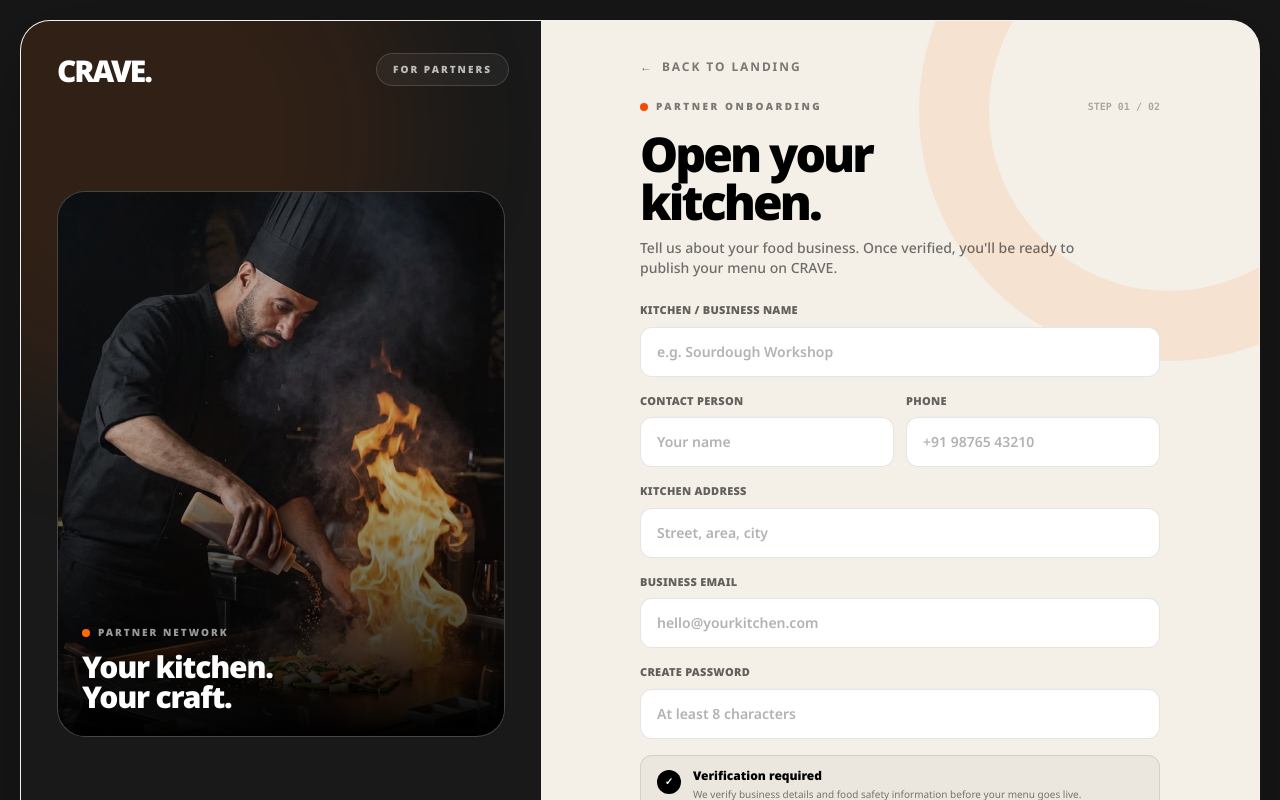
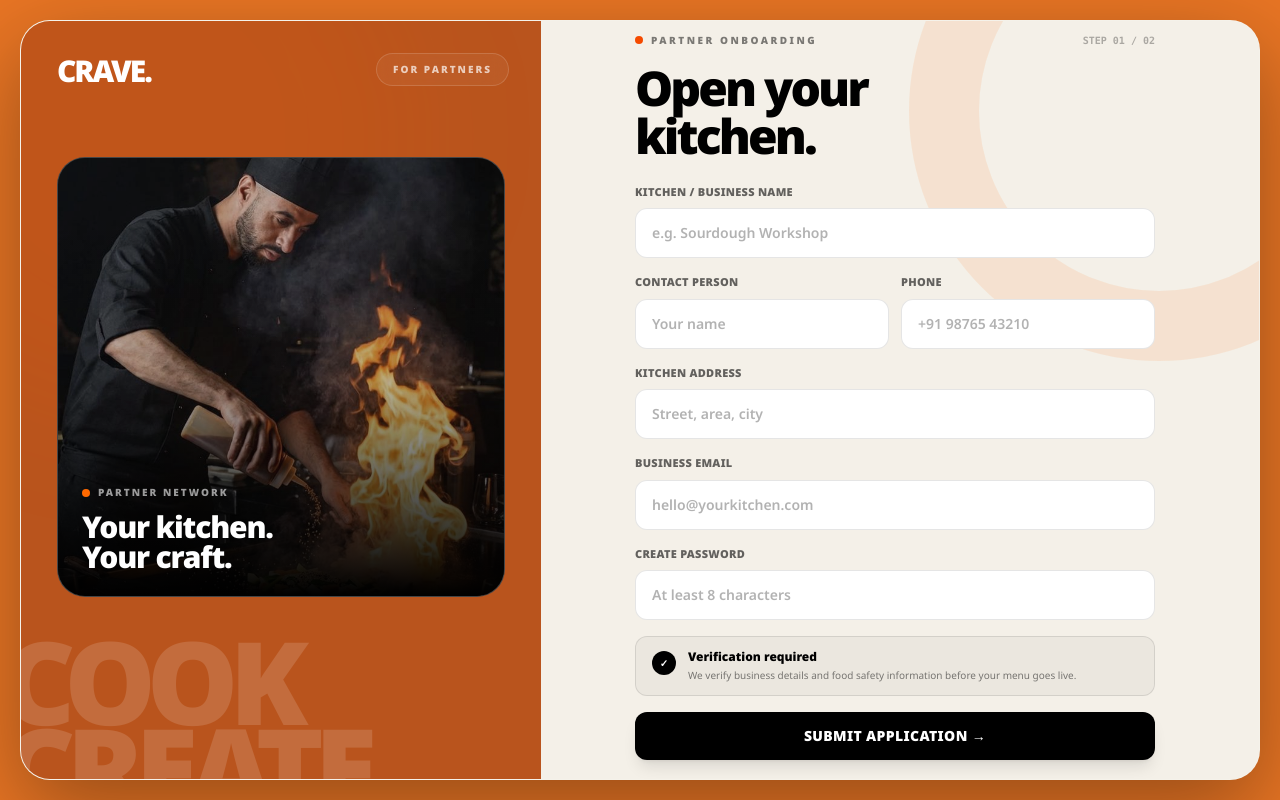
Before and after one commit to SharadCodes15/MERN, a React app in the folder Foodify/Frontend/: page /food-partner/register in a window 1280 px wide. Shown: the top 800 px of the page. Built offline with nearby package versions, Linux system fonts and the light colour scheme; the HTML template or start-up script is replaced by a standard one; a web font is replaced by a local one.

Commit message:
[FoodView -> Frontend] Auth page UI Enhance

```diff
--- a/Foodify/Frontend/src/index.css
+++ b/Foodify/Frontend/src/index.css
@@ -386,3 +386,29 @@ input[type="number"]::-webkit-inner-spin-button,
 input[type="number"]::-webkit-outer-spin-button {
   opacity: 0.35;
 }
+
+.auth-form-scroll {
+  min-height: 0;
+  max-width: 100%;
+  overflow-y: auto;
+  overflow-x: hidden;
+  overscroll-behavior: contain;
+  scrollbar-gutter: stable;
+  scrollbar-width: thin;
+  scrollbar-color: rgba(194, 105, 36, 0.65) transparent;
+}
+
+.auth-form-scroll::-webkit-scrollbar {
+  width: 7px;
+}
+
+.auth-form-scroll::-webkit-scrollbar-track {
+  background: transparent;
+}
+
+.auth-form-scroll::-webkit-scrollbar-thumb {
+  border: 2px solid transparent;
+  border-radius: 999px;
+  background-clip: padding-box;
+  background-color: rgba(194, 105, 36, 0.65);
+}
--- a/Foodify/Frontend/src/pages/auth/AuthLayout.jsx
+++ b/Foodify/Frontend/src/pages/auth/AuthLayout.jsx
@@ -7,7 +7,7 @@ export default function AuthLayout({
   partnerMode = false,
 }) {
   return (
-    <main className="relative min-h-screen overflow-auto bg-[#ddd7ce] p-3 font-sans sm:p-5 lg:p-8">
+    <main className="relative min-h-screen overflow-auto bg-[#f4ad32] p-3 font-sans sm:p-5 lg:p-8">
       {/* Background */}
       <div className="pointer-events-none absolute inset-0 opacity-40">
         <div className="absolute -left-32 -top-32 h-96 w-96 rounded-full bg-orange-300/20 blur-3xl" />
--- a/Foodify/Frontend/src/pages/auth/PartnerLogin.jsx
+++ b/Foodify/Frontend/src/pages/auth/PartnerLogin.jsx
@@ -64,11 +64,11 @@ export default function PartnerLogin() {
   };
 
   return (
-    <main className="min-h-screen overflow-auto bg-[#171717] p-3 md:p-5">
-      <div className="relative flex min-h-[calc(100vh-24px)] overflow-hidden rounded-[30px] border border-white/10 bg-[#f4f0e8] shadow-[0_30px_90px_rgba(0,0,0,0.35)] md:min-h-[calc(100vh-40px)]">
+    <main className="h-[100dvh] overflow-x-hidden overflow-y-hidden bg-[#e87524] p-3 md:p-5">
+      <div className="relative flex h-full min-h-0 overflow-hidden rounded-[30px] border border-white/10 bg-[#f4f0e8] shadow-[0_30px_90px_rgba(0,0,0,0.35)]">
 
         {/* ================= LEFT PANEL ================= */}
-        <section className="relative hidden w-[44%] overflow-hidden bg-[#191919] text-white lg:block">
+        <section className="relative hidden w-[44%] overflow-hidden bg-[#b9541d] text-white lg:block">
 
           {/* Brand */}
           <div className="absolute left-8 top-8 z-20">
@@ -84,8 +84,14 @@ export default function PartnerLogin() {
             </p>
           </div>
 
+          <div className="pointer-events-none absolute -bottom-4 -left-3 z-0 select-none text-[8vw] font-black leading-[0.75] tracking-[-0.08em] text-white/[0.14]">
+            COOK
+            <br />
+            CREATE
+          </div>
+
           {/* Food image */}
-          <div className="group absolute left-8 right-8 top-[17%] bottom-[23%] overflow-hidden rounded-[28px] border border-white/10 bg-[#242424] shadow-2xl">
+          <div className="group absolute left-8 right-8 top-[17%] bottom-[23%] overflow-hidden rounded-[28px] border border-white/20 bg-[#d36b25] shadow-2xl">
             <img
               src="/Images/hotel.jpg"
               alt="CRAVE food partner"
@@ -116,20 +122,15 @@ export default function PartnerLogin() {
           </div>
 
           {/* Bottom status */}
-          <div className="absolute bottom-7 left-8 right-8 flex items-center justify-between">
+          <div className="absolute bottom-7 left-8 right-8">
             <span className="text-[10px] font-medium uppercase tracking-[0.18em] text-white/30">
               CRAVE Partner Portal
-            </span>
-
-            <span className="flex items-center gap-2 text-[10px] font-bold uppercase tracking-[0.15em] text-white/40">
-              <span className="h-1.5 w-1.5 rounded-full bg-orange-500" />
-              Secure Access
             </span>
           </div>
         </section>
 
         {/* ================= RIGHT PANEL ================= */}
-        <section className="flex flex-1 items-center justify-center bg-[#f4f0e8] px-6 py-10 md:px-12 lg:px-16">
+        <section className="auth-form-scroll flex min-h-0 flex-1 items-center justify-center bg-[#f4f0e8] px-6 py-10 md:px-12 lg:px-16">
           <div className="w-full max-w-md">
 
             <BackToLanding />
--- a/Foodify/Frontend/src/pages/auth/PartnerRegister.jsx
+++ b/Foodify/Frontend/src/pages/auth/PartnerRegister.jsx
@@ -66,7 +66,7 @@ export default function PartnerRegister() {
   };
 
   return (
-    <main className="min-h-screen overflow-auto bg-[#171717] p-3 md:p-5">
+    <main className="h-[100dvh] overflow-x-hidden overflow-y-hidden bg-[#e87524] p-3 md:p-5">
 
       {/* ===================================================== */}
       {/* MAIN CONTAINER */}
@@ -76,14 +76,15 @@ export default function PartnerRegister() {
         className="
           relative
           flex
-          min-h-[calc(100vh-24px)]
+          h-full
+          min-h-0
           overflow-hidden
           rounded-[30px]
           border
           border-white/10
           bg-[#f4f0e8]
           shadow-[0_30px_90px_rgba(0,0,0,0.35)]
-          md:min-h-[calc(100vh-40px)]
+          md:min-h-0
         "
       >
 
@@ -97,7 +98,7 @@ export default function PartnerRegister() {
             hidden
             w-[42%]
             overflow-hidden
-            bg-[#191919]
+            bg-[#b9541d]
             text-white
             lg:block
           "
@@ -130,7 +131,7 @@ export default function PartnerRegister() {
               font-black
               leading-[0.75]
               tracking-[-0.08em]
-              text-white/[0.035]
+              text-white/[0.14]
             "
           >
             COOK
@@ -261,10 +262,6 @@ export default function PartnerRegister() {
 
           <div className="absolute bottom-8 left-9">
 
-            <p className="max-w-sm text-xs leading-5 text-white/40">
-              Built for independent kitchens, chefs and food businesses
-              that want to reach more hungry customers.
-            </p>
 
           </div>
 
@@ -277,12 +274,13 @@ export default function PartnerRegister() {
 
         <section
           className="
+            auth-form-scroll
             relative
             flex
             flex-1
+            min-h-0
             items-center
             justify-center
-            overflow-hidden
             bg-[#f4f0e8]
             px-6
             py-8
@@ -375,10 +373,6 @@ export default function PartnerRegister() {
                 kitchen.
               </h1>
 
-              <p className="mt-3 max-w-md text-sm font-medium leading-5 text-black/55">
-                Tell us about your food business. Once verified,
-                you'll be ready to publish your menu on CRAVE.
-              </p>
 
             </div>
 
--- a/Foodify/Frontend/src/pages/auth/UserLogin.jsx
+++ b/Foodify/Frontend/src/pages/auth/UserLogin.jsx
@@ -53,18 +53,19 @@ export default function UserLogin() {
   };
 
   return (
-    <main className="min-h-screen bg-[#ddd7ce] p-3 md:p-5">
+    <main className="h-[100dvh] overflow-x-hidden overflow-y-hidden bg-[#f4ad32] p-3 md:p-5">
       <div
         className="
           flex
-          min-h-[calc(100vh-24px)]
+          h-full
+          min-h-0
           overflow-hidden
           rounded-[36px]
           border
           border-black/10
           bg-[#fffaf3]
           shadow-[0_25px_80px_rgba(0,0,0,0.15)]
-          md:min-h-[calc(100vh-40px)]
+          md:min-h-0
         "
       >
         {/* ================= LEFT ================= */}
@@ -237,7 +238,7 @@ export default function UserLogin() {
 
         {/* ================= RIGHT ================= */}
 
-        <section className="relative flex flex-1 items-center justify-center overflow-hidden bg-[#fffaf3] px-6 py-8 md:px-10 lg:px-14">
+        <section className="auth-form-scroll relative flex min-h-0 flex-1 items-center justify-center bg-[#fffaf3] px-6 py-8 md:px-10 lg:px-14">
 
           {/* Decorative circle */}
 
--- a/Foodify/Frontend/src/pages/auth/UserRegister.jsx
+++ b/Foodify/Frontend/src/pages/auth/UserRegister.jsx
@@ -61,7 +61,7 @@ export default function UserRegister() {
   };
 
   return (
-    <main className="min-h-screen overflow-auto bg-[#ddd7ce] p-3 md:p-5">
+    <main className="h-[100dvh] overflow-x-hidden overflow-y-hidden bg-[#f4ad32] p-3 md:p-5">
 
       {/* ===================================================== */}
       {/* MAIN CARD */}
@@ -70,14 +70,15 @@ export default function UserRegister() {
       <div
         className="
           flex
-          min-h-[calc(100vh-24px)]
+          h-full
+          min-h-0
           overflow-hidden
           rounded-[32px]
           border
           border-black/10
           bg-[#fffaf3]
           shadow-[0_20px_60px_rgba(0,0,0,0.14)]
-          md:min-h-[calc(100vh-40px)]
+          md:min-h-0
         "
       >
 
@@ -290,12 +291,13 @@ export default function UserRegister() {
 
         <section
           className="
+            auth-form-scroll
             relative
             flex
             flex-1
+            min-h-0
             items-center
             justify-center
-            overflow-hidden
             bg-[#fffaf3]
             px-6
             py-8
```
